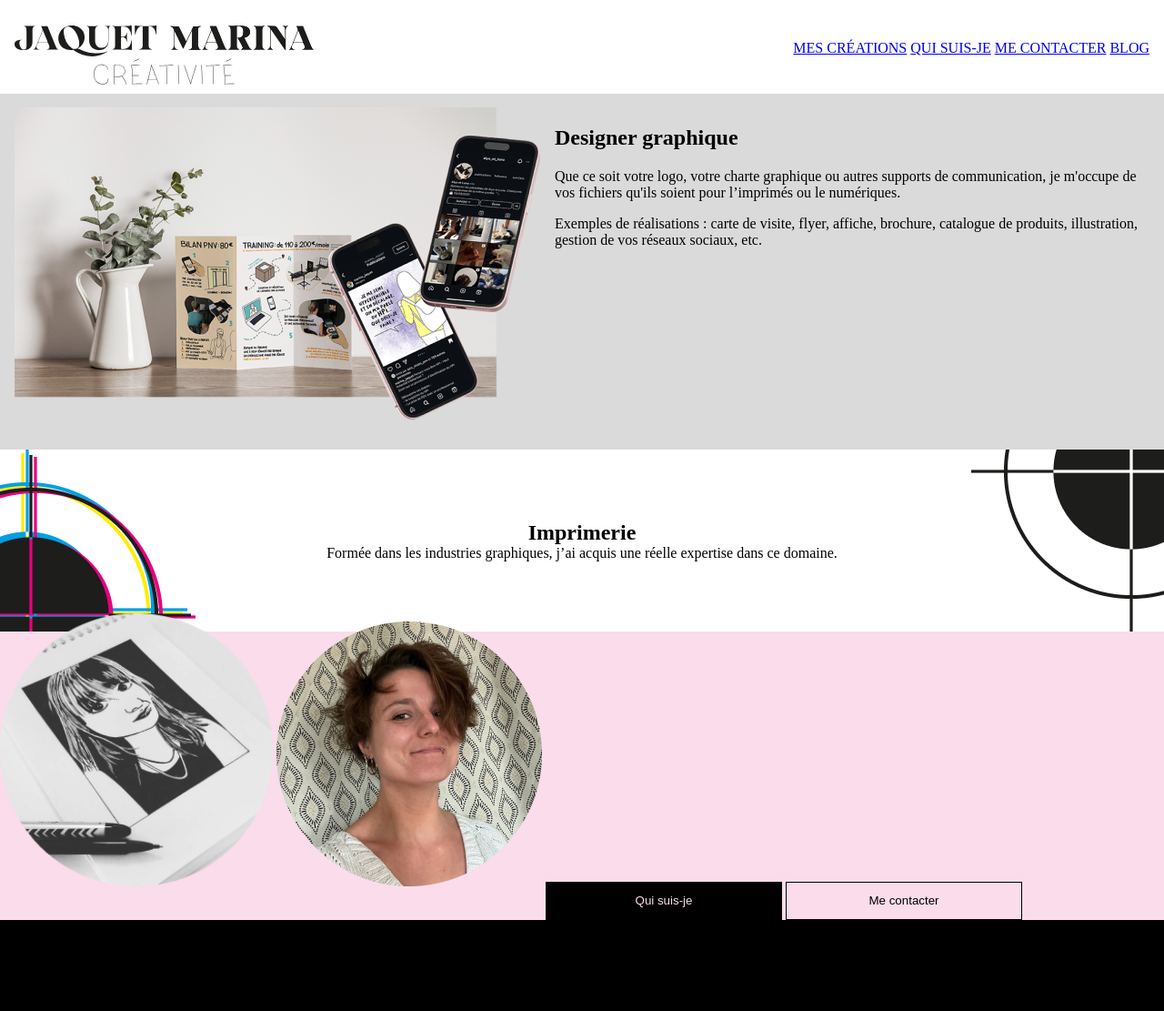
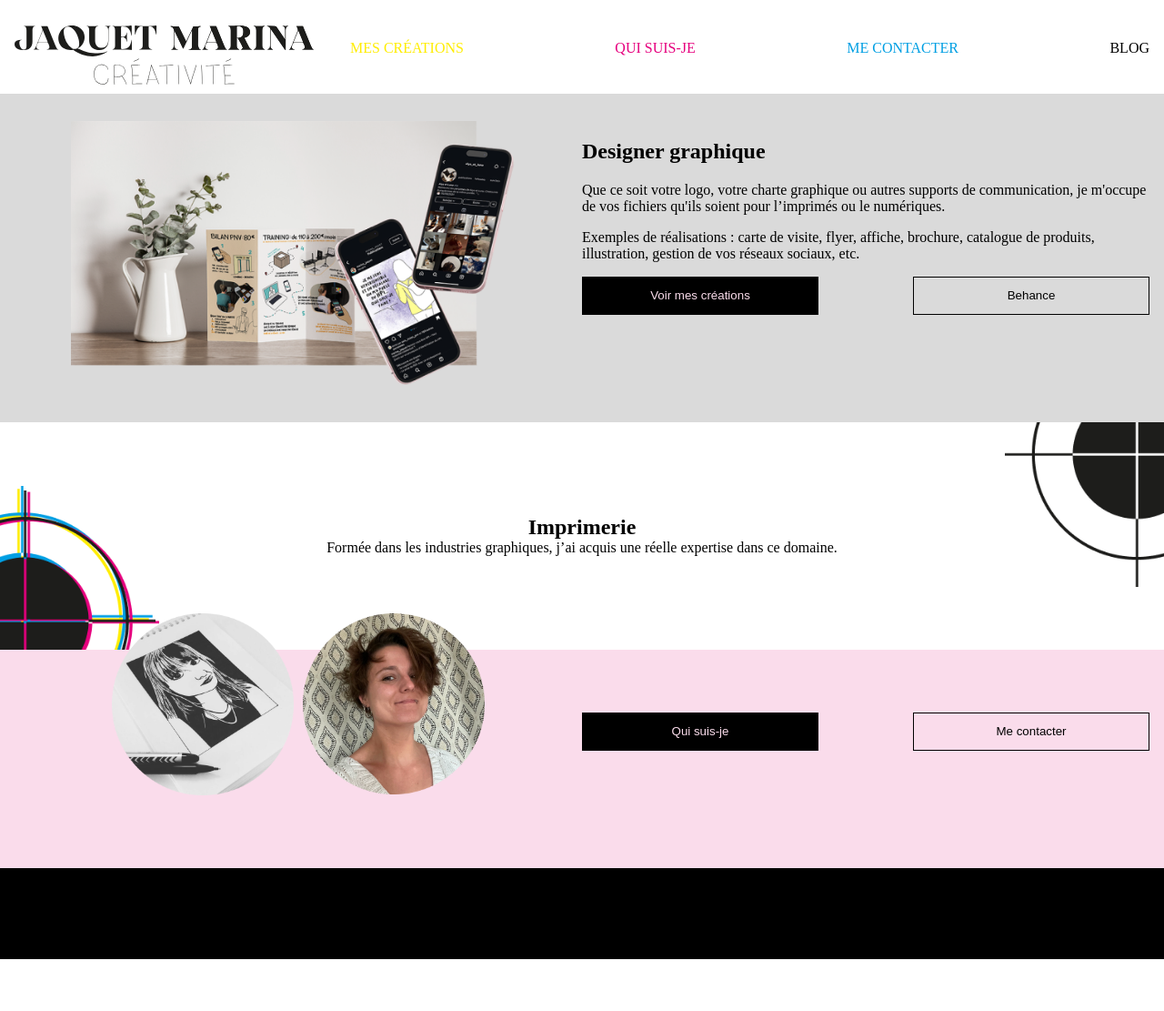
Before and after one commit to minaLagorio/minaLagorio.github.io, a Jekyll site: the page built from index.html, in a window 1280 px wide. Shown: the whole page at 91% size. Built offline with Jekyll 4.4.1, drawn with Linux system fonts in a browser that asks for light colours; after the commit the page ends 1054 px from its top, so only the background shows below that.

Commit message:
Updates content display

```diff
--- a/_includes/nav.html
+++ b/_includes/nav.html
@@ -1,9 +1,9 @@
 <nav>
     <img src="/assets/images/logo.svg" alt="" />
     <ul>
-        <li><a href="#">Mes créations</a></li>
-        <li><a href="#">Qui suis-je</a></li>
-        <li><a href="#">Me contacter</a></li>
+        <li><a href="#" class="color-y">Mes créations</a></li>
+        <li><a href="#" class="color-m">Qui suis-je</a></li>
+        <li><a href="#" class="color-c">Me contacter</a></li>
         <li><a href="#">Blog</a></li>
     </ul>
 </nav>
--- a/assets/css/main.scss
+++ b/assets/css/main.scss
@@ -19,11 +19,12 @@ nav {
 }
 
 nav ul {
+    display: flex;
+    flex-direction: row;
     list-style: none;
     text-transform: uppercase;
-}
-nav ul li {
-    display: inline-block;
+    justify-content: space-between;
+    flex: 1;
 }
 
 footer {
@@ -49,7 +50,12 @@ button.outline {
     flex-direction: row;
     background-color: $color-gray;
     min-height: 200px;
-    padding: 15px $h-gutter;
+    padding: 30px $h-gutter;
+}
+#hero img {
+    display: block;
+    width: 500px;
+    margin: 0 auto;
 }
 
 #cta {
@@ -62,9 +68,10 @@ button.outline {
     flex-direction: column;
     background-color: #FFF;
     background-image: url(/assets/images/mire_1.png), url(/assets/images/mire_2.png);
-    background-position: left top, right bottom;
+    background-position: left 70px, right -110px;
     background-repeat: no-repeat;
-    min-height: 200px;
+    background-size: 175px, 175px;
+    min-height: 250px;
     align-items: center;
     justify-content: center;
 }
@@ -74,9 +81,54 @@ button.outline {
 #cta .bottom-content {
     background-color: $color-bg-m;
     min-height: 200px;
+    padding: 15px 1rem;
 }
 
 #cta .bottom-content img {
+    display: block;
     position: relative;
-    top: -20px;
+    top: -60px;
+    width: 200px;
+    padding: 5px;
 }
+
+nav a {
+    text-decoration: none;
+    color: #000;
+}
+.color-c {
+    color: $color-c;
+}
+.color-m {
+    color: $color-m;
+}
+.color-y {
+    color: $color-y;
+}
+
+.buttons-container {
+    display: flex;
+    flex-direction: row;
+    justify-content: space-between;
+}
+.bottom-content .buttons-container {
+    margin: auto 0;
+    padding-bottom: 60px;
+}
+
+.container-col {
+    display: flex;
+    flex-direction: column;
+}
+.container-row {
+    display: flex;
+    flex-direction: row;
+}
+.container-row.centered-content {
+    align-items: center;
+    justify-content: center;
+}
+
+.container-item-1, .container-item-2, .container-col.col-1 {
+    flex: 1;
+}
--- a/index.html
+++ b/index.html
@@ -2,14 +2,20 @@
 layout: page
 ---
 
-<section id="hero">
-    <div>
+<section id="hero" class="container-row">
+    <div class="container-item-1">
         <img src="/assets/images/hero_image.png" />
     </div>
-    <div>
-        <h1>Designer graphique</h1>
-        <p>Que ce soit votre logo, votre charte graphique ou autres supports de communication, je m'occupe de vos fichiers qu'ils soient pour l’imprimés ou le numériques.</p>
-        <p>Exemples de réalisations : carte de visite, flyer, affiche, brochure, catalogue de produits, illustration, gestion de vos réseaux sociaux, etc.</p>
+    <div class="container-item-2 container-col col-2">
+        <div class="container-item-1">
+            <h1>Designer graphique</h1>
+            <p>Que ce soit votre logo, votre charte graphique ou autres supports de communication, je m'occupe de vos fichiers qu'ils soient pour l’imprimés ou le numériques.</p>
+            <p>Exemples de réalisations : carte de visite, flyer, affiche, brochure, catalogue de produits, illustration, gestion de vos réseaux sociaux, etc.</p>
+        </div>
+        <div class="container-item-2 buttons-container">
+            <button>Voir mes créations</button>
+            <button class="outline">Behance</button>
+        </div>
     </div>
 </section>
 
@@ -21,9 +27,17 @@ layout: page
         </p>
     </div>
     <div class="bottom-content">
-        <img src="assets/images/marina_jaquet_creativite_illustration.png" width="300" />
-        <img src="assets/images/marina_jaquet_creativite.png" />
-        <button>Qui suis-je</button>
-        <button class="outline">Me contacter</button>
+        <div class="container-row">
+            <div class="container-item-1 container-row centered-content">
+                <img src="/assets/images/marina_jaquet_creativite_illustration.png" />
+                <img src="/assets/images/marina_jaquet_creativite.png" />
+            </div>
+            <div class="container-item-2 container-col col-1">
+                <div class="buttons-container">
+                    <button>Qui suis-je</button>
+                    <button class="outline">Me contacter</button>
+                </div>
+            </div>
+        </div>
     </div>
 </section>
```
